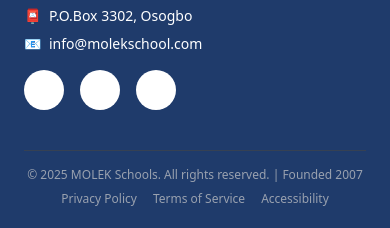
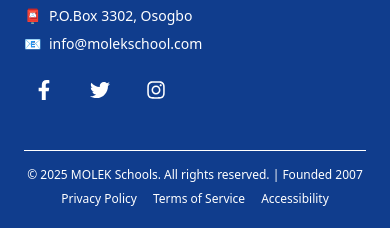
Before and after one commit to moh-Adedamola/molek-school-web-portal-front-end, a React (Vite) app: page /news in a window 390 px wide. Shown: the part 1174-1402 px from the top of the page. Built offline with nearby package versions, Linux system fonts and the light colour scheme; no server answers.

Commit message:
some fix on colors nd responsiveness

```diff
--- a/src/components/Contacts/ContactInfo.jsx
+++ b/src/components/Contacts/ContactInfo.jsx
@@ -12,8 +12,7 @@ const ContactInfo = () => {
 
     const [errors, setErrors] = useState({});
 
-    // Primary WhatsApp number (you can change this to your preferred number)
-    const WHATSAPP_NUMBER = "2347066277945"; // Format: country code + number (no + or spaces)
+    const WHATSAPP_NUMBER = "+2347066277945";
 
     const handleChange = (e) => {
         const { name, value } = e.target;
--- a/src/components/Footer.jsx
+++ b/src/components/Footer.jsx
@@ -2,7 +2,7 @@ import { FaFacebookF, FaTwitter, FaInstagram } from 'react-icons/fa';
 
 const Footer = () => {
   return (
-        <footer className="bg-[#1F3B6B] text-white pt-12 pb-6 px-6 md:px-12 lg:px-24">
+    <footer className="bg-[#103d8d] text-white pt-12 pb-6 px-6 md:px-12 lg:px-24">
       {/* Main Content: School Info + Contact Info side by side */}
       <div className="flex flex-col md:flex-row justify-between gap-10 mb-10 animate-fade-in">
         {/* School Info */}
@@ -33,13 +33,14 @@ const Footer = () => {
             </li>
           </ul>
 
-                    {/* Social Media Icons */}
+          {/* Social Media Icons (white, no bg) */}
           <div className="mt-4 flex gap-4 text-white text-xl">
             <a
               href="https://facebook.com/molekschools"
               target="_blank"
               rel="noopener noreferrer"
-                            className="hover:text-[#3B82F6] transition-colors w-10 h-10 bg-white bg-opacity-10 rounded-full flex items-center justify-center hover:bg-opacity-20"
+              className="w-10 h-10 rounded-full flex items-center justify-center"
+              aria-label="Facebook"
             >
               <FaFacebookF />
             </a>
@@ -47,7 +48,8 @@ const Footer = () => {
               href="https://twitter.com/molekschools"
               target="_blank"
               rel="noopener noreferrer"
-                            className="hover:text-[#3B82F6] transition-colors w-10 h-10 bg-white bg-opacity-10 rounded-full flex items-center justify-center hover:bg-opacity-20"
+              className="w-10 h-10 rounded-full flex items-center justify-center"
+              aria-label="Twitter"
             >
               <FaTwitter />
             </a>
@@ -55,7 +57,8 @@ const Footer = () => {
               href="https://instagram.com/molekschools"
               target="_blank"
               rel="noopener noreferrer"
-                            className="hover:text-[#3B82F6] transition-colors w-10 h-10 bg-white bg-opacity-10 rounded-full flex items-center justify-center hover:bg-opacity-20"
+              className="w-10 h-10 rounded-full flex items-center justify-center"
+              aria-label="Instagram"
             >
               <FaInstagram />
             </a>
@@ -64,7 +67,7 @@ const Footer = () => {
       </div>
 
       {/* Bottom Bar */}
-            <div className="border-t border-gray-700 pt-4 text-xs text-gray-400 flex flex-col md:flex-row justify-between items-center animate-fade-in">
+      <div className="border-t border-white pt-4 text-xs text-white flex flex-col md:flex-row justify-between items-center animate-fade-in">
         <p>© {new Date().getFullYear()} MOLEK Schools. All rights reserved. | Founded 2007</p>
         <div className="flex gap-4 mt-2 md:mt-0">
           <a href="#" className="hover:text-[#3B82F6] transition">Privacy Policy</a>
--- a/src/components/Landingpage/Excellence.jsx
+++ b/src/components/Landingpage/Excellence.jsx
@@ -49,7 +49,7 @@ const Excellence = () => {
                         <Link to="/about">
                             <motion.button
                                 whileHover={{ scale: 1.05 }}
-                                className="border-2 border-[#1F3B6B]  text-[#3B82F6] px-6 py-3 rounded-full hover:bg-[#F9D89C] hover:bg-opacity-20 transition font-medium"
+                                className="border-2 border-[#1f4ea0]  text-[#3B82F6] px-6 py-3 rounded-full hover:bg-[#F9D89C] hover:bg-opacity-20 transition font-medium"
                             >
                                 Learn More About Us
                             </motion.button>
```
Lines whose indentation alone changed are shown as unchanged.
